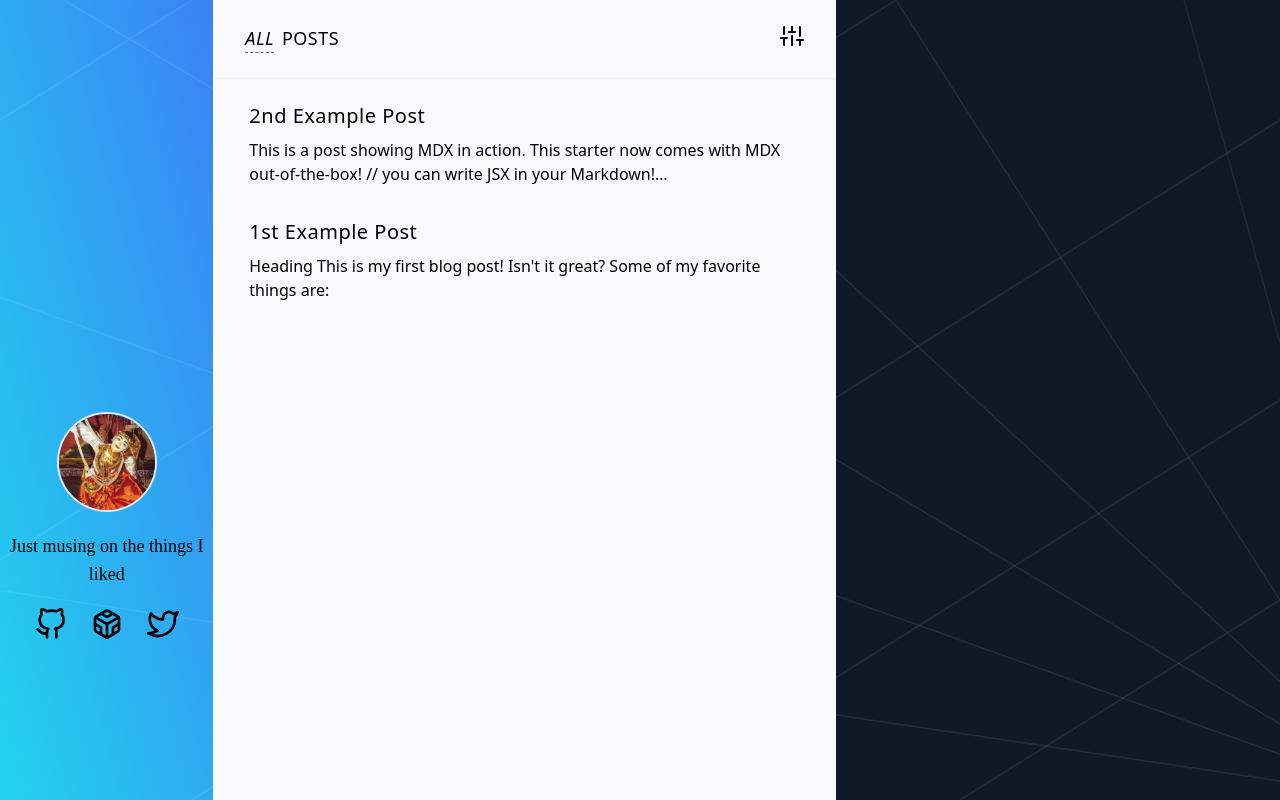
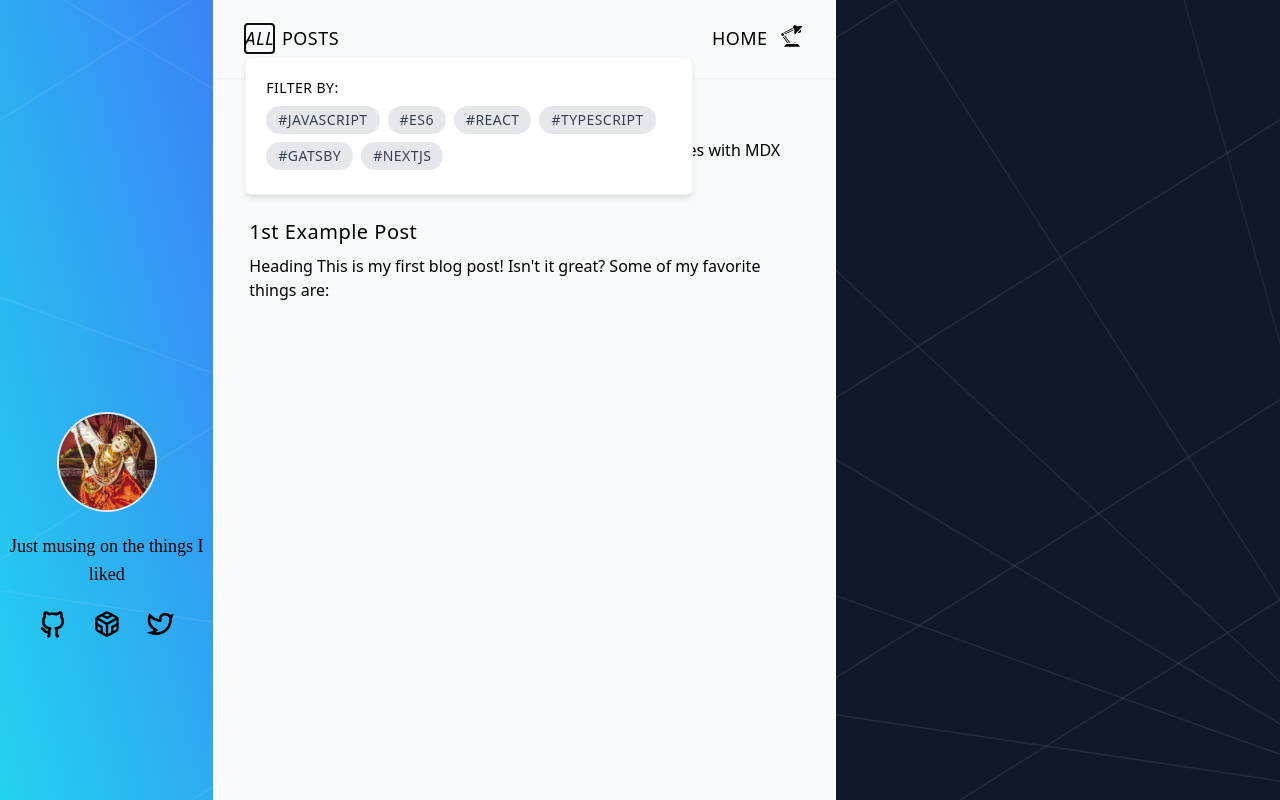
Before and after one commit to kpcn/kcb, a Gatsby site: page / in a window 1280 px wide. Both pictures are taken after a click on the button "ALL". Built offline with nearby package versions, Linux system fonts and the light colour scheme; Gatsby itself is replaced by a stand-in of ours; some packages are replaced by stand-ins of ours; a web font is replaced by a local one.

Commit message:
Setup Popover ui components for filtering tags & reading mode, removed inline svg and replaced with react-icons

```diff
--- a/package.json
+++ b/package.json
@@ -15,8 +15,10 @@
     "clean": "gatsby clean"
   },
   "dependencies": {
+    "@headlessui/react": "^1.4.2",
     "@mdx-js/mdx": "^1.6.22",
     "@mdx-js/react": "^1.6.22",
+    "@react-icons/all-files": "^4.1.0",
     "gatsby": "^4.3.0",
     "gatsby-plugin-image": "^2.4.0",
     "gatsby-plugin-manifest": "^4.4.0",
--- a/src/components/Header.js
+++ b/src/components/Header.js
@@ -1,40 +1,21 @@
 import * as React from 'react';
+import { Link } from 'gatsby';
+import PopoverFilters from './PopoverFilters';
+import ReadingModeSwitchBoard from './ReadingModeSwitchBoard';
 
 const Header = () => {
   return (
     <div className="sticky top-0 z-10 px-8 py-6 shadow-sm bg-gray-50">
       <div className="flex justify-between w-full">
-        <div className="space-x-2 text-lg font-thin tracking-wide uppercase ">
-          <button className="italic font-light uppercase border-b border-gray-500 border-dashed">
-            All
-          </button>
+        <div className="flex space-x-2 text-lg font-thin tracking-wide uppercase ">
+          <PopoverFilters />
           <span>Posts</span>
         </div>
-        <div className="">
-          <button className="">
-            <svg
-              xmlns="http://www.w3.org/2000/svg"
-              width="24"
-              height="24"
-              viewBox="0 0 24 24"
-              fill="none"
-              stroke="currentColor"
-              strokeWidth="2"
-              strokeLinecap="round"
-              strokeLinejoin="round"
-              className="w-6 h-6"
-            >
-              <line x1="4" y1="21" x2="4" y2="14" />
-              <line x1="4" y1="10" x2="4" y2="3" />
-              <line x1="12" y1="21" x2="12" y2="12" />
-              <line x1="12" y1="8" x2="12" y2="3" />
-              <line x1="20" y1="21" x2="20" y2="16" />
-              <line x1="20" y1="12" x2="20" y2="3" />
-              <line x1="1" y1="14" x2="7" y2="14" />
-              <line x1="9" y1="8" x2="15" y2="8" />
-              <line x1="17" y1="16" x2="23" y2="16" />
-            </svg>
-          </button>
+        <div className="flex space-x-3">
+          <div className="text-lg font-thin tracking-wide uppercase">
+            <Link to="/">Home</Link>
+          </div>
+          <ReadingModeSwitchBoard />
         </div>
       </div>
     </div>
--- /dev/null
+++ b/src/components/PopoverFilters.js
@@ -0,0 +1,56 @@
+import * as React from 'react';
+import { Popover, Transition } from '@headlessui/react';
+
+const PopoverFilters = () => {
+  return (
+    <div>
+      <Popover className="">
+        {({ open }) => (
+          <>
+            <Popover.Button className="italic font-light uppercase border-b border-gray-500 border-dashed">
+              All
+            </Popover.Button>
+            <Transition
+              show={open}
+              as={React.Fragment}
+              enter="transition ease-out duration-200"
+              enterFrom="opacity-0 translate-y-1"
+              enterTo="opacity-100 translate-y-0"
+              leave="transition ease-in duration-150"
+              leaveFrom="opacity-100 translate-y-0"
+              leaveTo="opacity-0 translate-y-1"
+            >
+              <Popover.Panel className="absolute z-20 max-w-md px-5 pt-5 pb-4 mt-1 space-y-2 bg-white border border-gray-100 rounded-md shadow-md">
+                <div className="">
+                  <div className="text-sm font-normal">Filter by:</div>
+                </div>
+                <div className="flex flex-wrap ">
+                  <span className="inline-block px-3 py-1 mb-2 mr-2 text-sm font-medium text-justify text-gray-700 bg-gray-200 rounded-3xl">
+                    #javascript
+                  </span>
+                  <span className="inline-block px-3 py-1 mb-2 mr-2 text-sm font-medium text-justify text-gray-700 bg-gray-200 rounded-3xl">
+                    #es6
+                  </span>
+                  <span className="inline-block px-3 py-1 mb-2 mr-2 text-sm font-medium text-justify text-gray-700 bg-gray-200 rounded-3xl">
+                    #react
+                  </span>
+                  <span className="inline-block px-3 py-1 mb-2 mr-2 text-sm font-medium text-justify text-gray-700 bg-gray-200 rounded-3xl">
+                    #typescript
+                  </span>
+                  <span className="inline-block px-3 py-1 mb-2 mr-2 text-sm font-medium text-justify text-gray-700 bg-gray-200 rounded-3xl">
+                    #gatsby
+                  </span>
+                  <span className="inline-block px-3 py-1 mb-2 mr-2 text-sm font-medium text-justify text-gray-700 bg-gray-200 rounded-3xl">
+                    #nextjs
+                  </span>
+                </div>
+              </Popover.Panel>
+            </Transition>
+          </>
+        )}
+      </Popover>
+    </div>
+  );
+};
+
+export default PopoverFilters;
--- /dev/null
+++ b/src/components/ReadingModeSwitchBoard.js
@@ -0,0 +1,57 @@
+import * as React from 'react';
+import { Popover, Transition } from '@headlessui/react';
+import { GiFlexibleLamp } from '@react-icons/all-files/gi/GiFlexibleLamp';
+import { RiLoaderLine } from '@react-icons/all-files/ri/RiLoaderLine';
+
+const ReadingModeSwitchBoard = () => {
+  return (
+    <>
+      <Popover className="relative">
+        {({ open }) => (
+          <>
+            <Popover.Button className="">
+              <GiFlexibleLamp className="w-6 h-6" />
+            </Popover.Button>
+            <Transition
+              show={open}
+              as={React.Fragment}
+              enter="transition ease-out duration-200"
+              enterFrom="opacity-0 translate-y-1"
+              enterTo="opacity-100 translate-y-0"
+              leave="transition ease-in duration-150"
+              leaveFrom="opacity-100 translate-y-0"
+              leaveTo="opacity-0 translate-y-1"
+            >
+              <Popover.Panel className="absolute right-0 z-20 max-w-md px-5 pt-5 pb-4 mt-1 space-y-2 bg-white border border-gray-100 rounded-md shadow-md">
+                <div className="flex flex-col space-y-3">
+                  <ul className="flex flex-col p-2 space-y-5">
+                    <li className="flex items-center justify-center space-x-3">
+                      <button className="flex items-center justify-center w-10 h-10 bg-white border border-gray-300 rounded-full hover:border-gray-400 hover:ring-2 ring-cyan-400 ring-offset-2">
+                        <RiLoaderLine className="w-6 h-6" />
+                      </button>
+                      <span className="">Light</span>
+                    </li>
+                    <li className="flex items-center justify-center space-x-3">
+                      <button className="flex items-center justify-center w-10 h-10 border border-gray-300 rounded-full bg-slate-400 sepia hover:ring-2 ring-cyan-400 ring-offset-2">
+                        <RiLoaderLine className="hidden w-6 h-6" />
+                      </button>
+                      <span>Sepia</span>
+                    </li>
+                    <li className="flex items-center justify-center space-x-3">
+                      <button className="flex items-center justify-center w-10 h-10 bg-gray-700 border border-gray-300 rounded-full hover:ring-2 ring-gray-900 ring-offset-2">
+                        <RiLoaderLine className="hidden w-6 h-6" />
+                      </button>
+                      <span>Dark</span>
+                    </li>
+                  </ul>
+                </div>
+              </Popover.Panel>
+            </Transition>
+          </>
+        )}
+      </Popover>
+    </>
+  );
+};
+
+export default ReadingModeSwitchBoard;
--- a/src/components/SocialLinks.js
+++ b/src/components/SocialLinks.js
@@ -1,39 +1,25 @@
 import React from 'react';
+import { RiGithubLine } from '@react-icons/all-files/ri/RiGithubLine';
+import { RiTwitterLine } from '@react-icons/all-files/ri/RiTwitterLine';
+import { FiCodesandbox } from '@react-icons/all-files/fi/FiCodesandbox';
 
 const IconLink = ({ url, children }) => (
   <a href={url} target="_blank" rel="noreferrer">
-    <svg
-      fill="none"
-      stroke="currentColor"
-      strokeLinecap="round"
-      strokeLinejoin="round"
-      strokeWidth="2"
-      viewBox="0 0 24 24"
-      className="w-8 h-8"
-    >
-      {children}
-    </svg>
+    {children}
   </a>
 );
 
 const SocialLinks = () => {
   return (
-    <div className="flex justify-center px-6 space-x-6">
+    <div className="flex items-center justify-center px-6 space-x-6">
       <IconLink url="https://github.com/kpcn">
-        <path
-          d="M9 19c-5 1.5-5-2.5-7-3m14 6v-3.87a3.37 3.37 0 0
-        0-.94-2.61c3.14-.35 6.44-1.54 6.44-7A5.44 5.44 0 0 0 20 4.77 5.07 5.07 0
-        0 0 19.91 1S18.73.65 16 2.48a13.38 13.38 0 0 0-7 0C6.27.65 5.09 1 5.09
-        1A5.07 5.07 0 0 0 5 4.77a5.44 5.44 0 0 0-1.5 3.78c0 5.42 3.3 6.61 6.44
-        7A3.37 3.37 0 0 0 9 18.13V22"
-        />
+        <RiGithubLine className="w-8 h-8 " />
       </IconLink>
       <IconLink url="https://codesandbox.io/u/kpcn">
-        <path d="M21 16V8a2 2 0 0 0-1-1.73l-7-4a2 2 0 0 0-2 0l-7 4A2 2 0 0 0 3 8v8a2 2 0 0 0 1 1.73l7 4a2 2 0 0 0 2 0l7-4A2 2 0 0 0 21 16z" />
-        <path d="m7.5 4.21 4.5 2.6 4.5-2.6m-9 15.58V14.6L3 12m18 0-4.5 2.6v5.19M3.27 6.96 12 12.01l8.73-5.05M12 22.08V12" />
+        <FiCodesandbox className=" w-7 h-7" />
       </IconLink>
       <IconLink url="https://twitter.com/kchancnk">
-        <path d="M23 3a10.9 10.9 0 0 1-3.14 1.53 4.48 4.48 0 0 0-7.86 3v1A10.66 10.66 0 0 1 3 4s-4 9 5 13a11.64 11.64 0 0 1-7 2c9 5 20 0 20-11.5a4.5 4.5 0 0 0-.08-.83A7.72 7.72 0 0 0 23 3z" />
+        <RiTwitterLine className="w-8 h-8 " />
       </IconLink>
     </div>
   );
--- a/src/pages/blog/{mdx.slug}.js
+++ b/src/pages/blog/{mdx.slug}.js
@@ -24,7 +24,7 @@ const BlogPost = ({ data }) => {
                   data.mdx.frontmatter.hero_image.childImageSharp
                     .gatsbyImageData
                 )}
-                alt={data.mdx.frontmatter.hero_image.hero_image_desc}
+                alt={data.mdx.frontmatter.hero_image_desc}
               />
               <MDXProvider components={shortcodes}>
                 <MDXRenderer>{data.mdx.body}</MDXRenderer>
```
Also changed, not shown: 1 other file.
